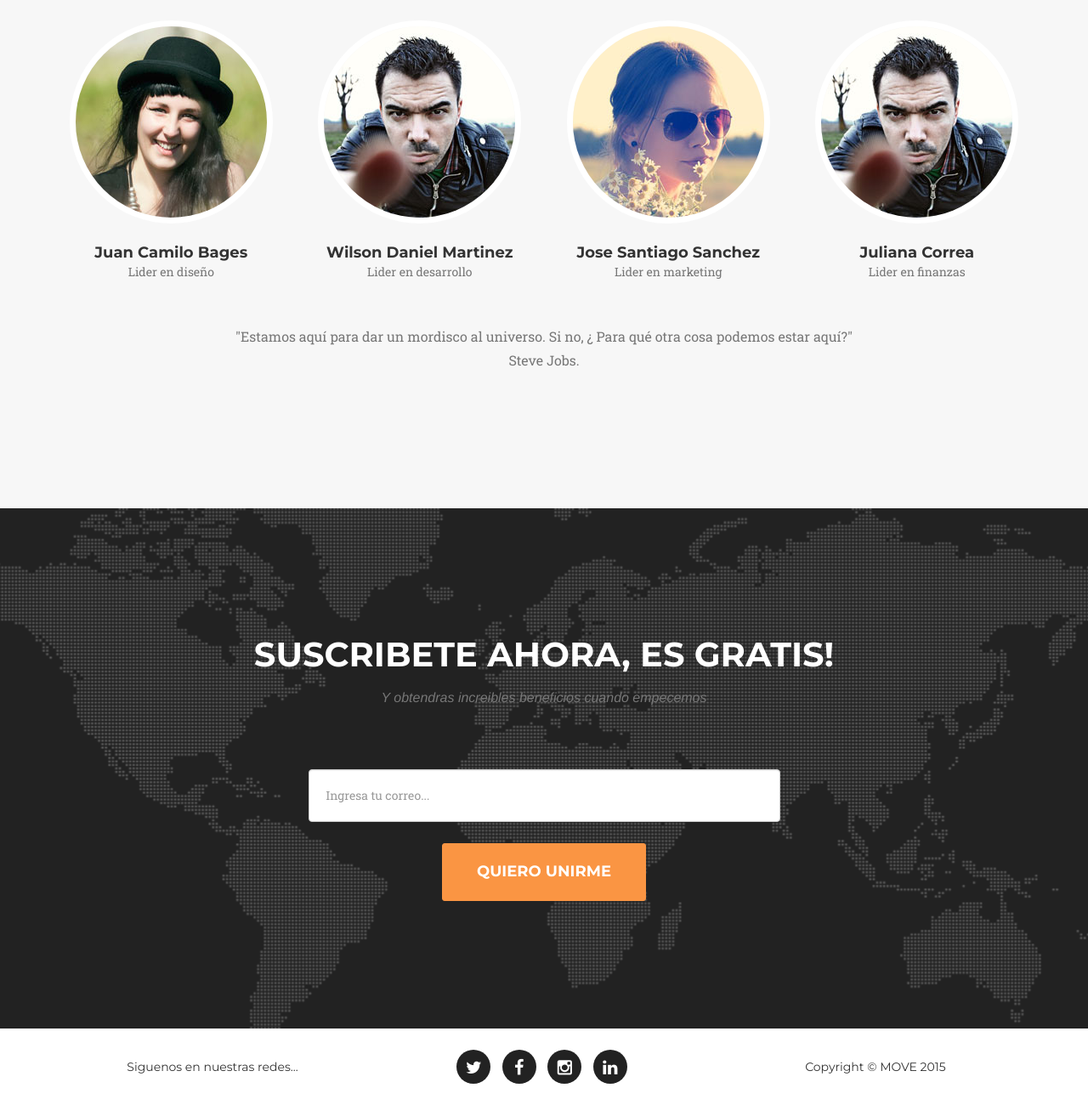
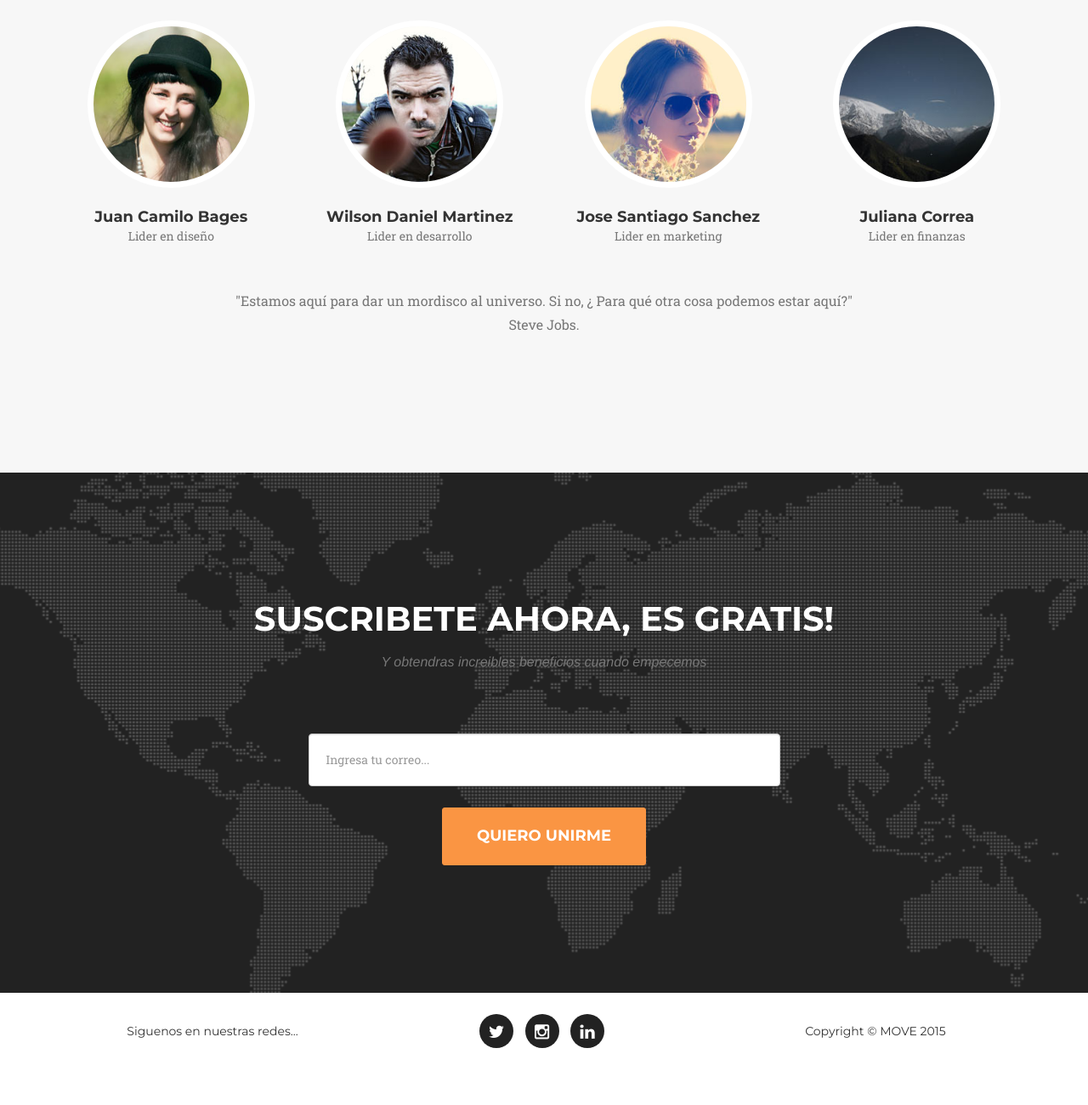
Before and after one commit to teamreactive/move_landingpage, a website: page app/index.html in a window 1280 px wide. Shown: the part 1742-3042 px from the top of the page at 85% size. After the commit the page ends 3000 px from the top, so only its background shows below. Drawn offline with nearby package versions, Linux system fonts and the light colour scheme; files whose address does not match are found by name; a web font is replaced by a local one.

Commit message:
Images resized

```diff
--- a/app/index.html
+++ b/app/index.html
@@ -161,7 +161,7 @@
                 </div>
                 <div class="col-sm-3">
                     <div class="team-member">
-                        <img src="images/team/2.jpg" class="img-responsive img-circle" alt="">
+                        <img src="images/team/4.jpg" class="img-responsive img-circle" alt="">
                         <h4>Juliana Correa</h4>
                         <p class="text-muted">Lider en finanzas</p>
                     </div>
@@ -214,10 +214,9 @@
                 </div>
                 <div class="col-md-4">
                     <ul class="list-inline social-buttons">
-                        <li><a href="https://twitter.com"><i class="fa fa-twitter"></i></a></li>
-                        <li><a href="https://facebook.com"><i class="fa fa-facebook"></i></a></li>
-                        <li><a href="https://instagram.com"><i class="fa fa-instagram"></i></a></li>
-                        <li><a href="https://linkedin.com"><i class="fa fa-linkedin"></i></a></li>
+                        <li><a href="https://twitter.com/moveapp15"><i class="fa fa-twitter"></i></a></li>
+                        <li><a href="https://instagram.com/moveapp15"><i class="fa fa-instagram"></i></a></li>
+                        <li><a href="https://linkedin.com/in/moveapp15"><i class="fa fa-linkedin"></i></a></li>
                     </ul>
                 </div>
                 <div class="col-md-4">
--- a/app/styles/agency.css
+++ b/app/styles/agency.css
@@ -633,6 +633,7 @@ section h3.section-subheading {
 }
 
 .team-member img {
+    width: 75%;
     margin: 0 auto;
     border: 7px solid #fff;
 }
```
